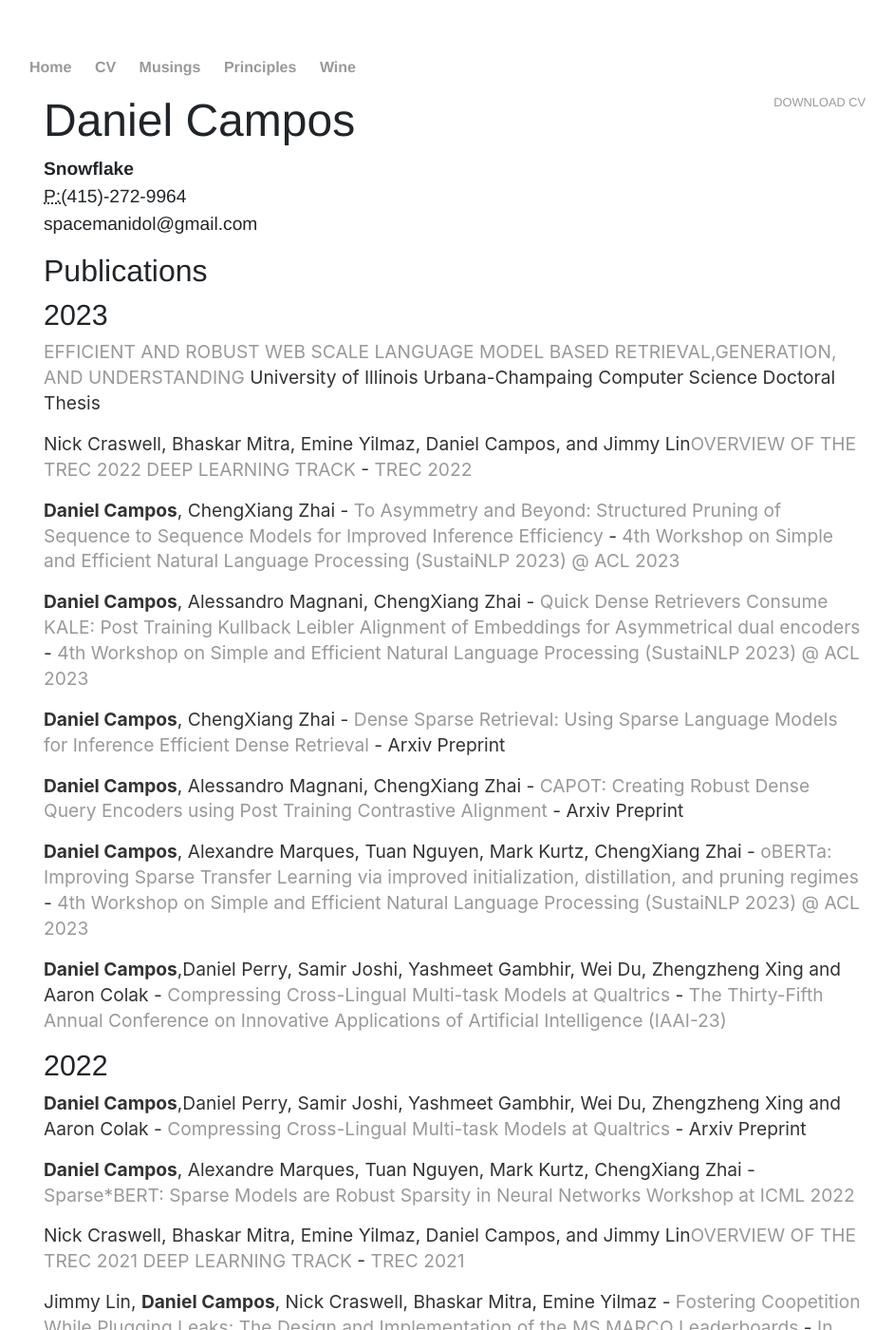
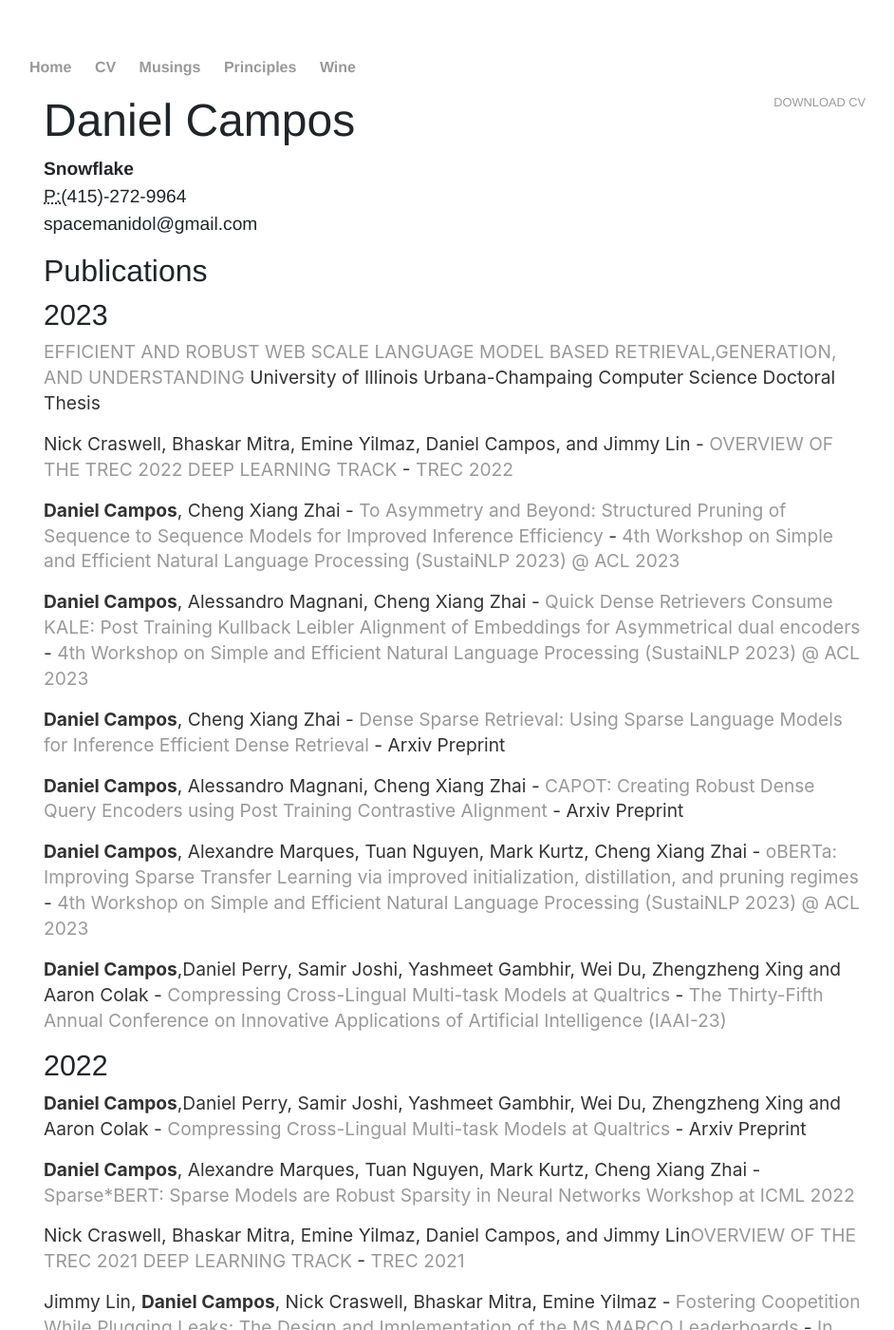
Before and after one commit to spacemanidol/spacemanidol.github.io, a Jekyll site: the page built from cv/index.html, in a window 1280 px wide and 1400 px high. Shown: the whole window at 95% size, without its empty margins (161-1103 px from the left). Built offline with Jekyll 4.4.1, drawn with Linux system fonts in a browser that asks for light colours; a script that is not in the unit is left out; comment, search, counter and statistics services are not loaded.

Commit message:
Update index.html

```diff
--- a/cv/index.html
+++ b/cv/index.html
@@ -3,7 +3,7 @@
 title: CV of Daniel Campos
 ---
 <div class="cv">
-	<a href="resume.pdf" class="download" title="Download CV as PDF">Download CV</a>
+	<a href="Resume.pdf" class="download" title="Download CV as PDF">Download CV</a>
 	<h1>Daniel Campos</h1>
 	<address>
 	<strong>Snowflake </strong><br>
@@ -13,16 +13,16 @@
 	<h2>Publications</h2>
 	<h4>2023</h4>
 	<p><a href='UIUCTHESIS.pdf'>EFFICIENT AND ROBUST WEB SCALE LANGUAGE MODEL BASED RETRIEVAL,GENERATION, AND UNDERSTANDING</a> University of Illinois Urbana-Champaing Computer Science Doctoral Thesis</p>
-	<p>Nick Craswell, Bhaskar Mitra, Emine Yilmaz, </strong>Daniel Campos</strong>, and Jimmy Lin<a href='https://www.microsoft.com/en-us/research/publication/overview-of-the-trec-2022-deep-learning-track/'>OVERVIEW OF THE TREC 2022 DEEP LEARNING TRACK</a> - <a href='https://trec.nist.gov/tracks.html'>TREC 2022</a></p>
-	<p><strong>Daniel Campos</strong>, ChengXiang Zhai - <a href='https://arxiv.org/abs/2304.00114'>To Asymmetry and Beyond: Structured Pruning of Sequence to Sequence Models for Improved Inference Efficiency</a> - <a href='https://sites.google.com/view/sustainlp2023/call-for-papers?authuser=0'> 4th Workshop on Simple and Efficient Natural Language Processing (SustaiNLP 2023) @ ACL 2023</a></p>
-	<p><strong>Daniel Campos</strong>, Alessandro Magnani, ChengXiang Zhai - <a href='https://arxiv.org/abs/2304.01016'>Quick Dense Retrievers Consume KALE: Post Training Kullback Leibler Alignment of Embeddings for Asymmetrical dual encoders</a> - <a href='https://sites.google.com/view/sustainlp2023/call-for-papers?authuser=0'> 4th Workshop on Simple and Efficient Natural Language Processing (SustaiNLP 2023) @ ACL 2023</a> </p>
-	<p><strong>Daniel Campos</strong>, ChengXiang Zhai - <a href='https://arxiv.org/abs/2304.00114'>Dense Sparse Retrieval: Using Sparse Language Models for Inference Efficient Dense Retrieval</a> - Arxiv Preprint </p>
-	<p><strong>Daniel Campos</strong>, Alessandro Magnani, ChengXiang Zhai - <a href='https://arxiv.org/abs/2304.03401'>CAPOT: Creating Robust Dense Query Encoders using Post Training Contrastive Alignment</a>  - Arxiv Preprint </p>
-	<p><strong>Daniel Campos</strong>, Alexandre Marques, Tuan Nguyen, Mark Kurtz, ChengXiang Zhai - <a href='https://arxiv.org/abs/2303.17612'>oBERTa: Improving Sparse Transfer Learning via improved initialization, distillation, and pruning regimes</a> - <a href='https://sites.google.com/view/sustainlp2023/call-for-papers?authuser=0'> 4th Workshop on Simple and Efficient Natural Language Processing (SustaiNLP 2023) @ ACL 2023</a> </p>
+	<p>Nick Craswell, Bhaskar Mitra, Emine Yilmaz, </strong>Daniel Campos</strong>, and Jimmy Lin - <a href='https://www.microsoft.com/en-us/research/publication/overview-of-the-trec-2022-deep-learning-track/'>OVERVIEW OF THE TREC 2022 DEEP LEARNING TRACK</a> - <a href='https://trec.nist.gov/tracks.html'>TREC 2022</a></p>
+	<p><strong>Daniel Campos</strong>, Cheng Xiang Zhai - <a href='https://arxiv.org/abs/2304.00114'>To Asymmetry and Beyond: Structured Pruning of Sequence to Sequence Models for Improved Inference Efficiency</a> - <a href='https://sites.google.com/view/sustainlp2023/call-for-papers?authuser=0'> 4th Workshop on Simple and Efficient Natural Language Processing (SustaiNLP 2023) @ ACL 2023</a></p>
+	<p><strong>Daniel Campos</strong>, Alessandro Magnani, Cheng Xiang Zhai - <a href='https://arxiv.org/abs/2304.01016'>Quick Dense Retrievers Consume KALE: Post Training Kullback Leibler Alignment of Embeddings for Asymmetrical dual encoders</a> - <a href='https://sites.google.com/view/sustainlp2023/call-for-papers?authuser=0'> 4th Workshop on Simple and Efficient Natural Language Processing (SustaiNLP 2023) @ ACL 2023</a> </p>
+	<p><strong>Daniel Campos</strong>, Cheng Xiang Zhai - <a href='https://arxiv.org/abs/2304.00114'>Dense Sparse Retrieval: Using Sparse Language Models for Inference Efficient Dense Retrieval</a> - Arxiv Preprint </p>
+	<p><strong>Daniel Campos</strong>, Alessandro Magnani, Cheng Xiang Zhai - <a href='https://arxiv.org/abs/2304.03401'>CAPOT: Creating Robust Dense Query Encoders using Post Training Contrastive Alignment</a>  - Arxiv Preprint </p>
+	<p><strong>Daniel Campos</strong>, Alexandre Marques, Tuan Nguyen, Mark Kurtz, Cheng Xiang Zhai - <a href='https://arxiv.org/abs/2303.17612'>oBERTa: Improving Sparse Transfer Learning via improved initialization, distillation, and pruning regimes</a> - <a href='https://sites.google.com/view/sustainlp2023/call-for-papers?authuser=0'> 4th Workshop on Simple and Efficient Natural Language Processing (SustaiNLP 2023) @ ACL 2023</a> </p>
 	<p><strong>Daniel Campos</strong>,Daniel Perry, Samir Joshi, Yashmeet Gambhir, Wei Du, Zhengzheng Xing and Aaron Colak - <a href=''>Compressing Cross-Lingual Multi-task Models at Qualtrics</a> - <a href='https://aaai.org/Conferences/AAAI-23/iaai-23-call/'>The Thirty-Fifth Annual Conference on Innovative Applications of Artificial Intelligence (IAAI-23)</a></p>
 	<h4>2022</h4>
 	<p><strong>Daniel Campos</strong>,Daniel Perry, Samir Joshi, Yashmeet Gambhir, Wei Du, Zhengzheng Xing and Aaron Colak - <a href=''>Compressing Cross-Lingual Multi-task Models at Qualtrics</a> - Arxiv Preprint </p>
-	<p><strong>Daniel Campos</strong>, Alexandre Marques, Tuan Nguyen, Mark Kurtz, ChengXiang Zhai - <a href='https://arxiv.org/abs/2205.12452'>Sparse*BERT: Sparse Models are Robust</a> <a href='https://www.sparseneural.net/home'>Sparsity in Neural Networks Workshop at ICML 2022</a></p>
+	<p><strong>Daniel Campos</strong>, Alexandre Marques, Tuan Nguyen, Mark Kurtz, Cheng Xiang Zhai - <a href='https://arxiv.org/abs/2205.12452'>Sparse*BERT: Sparse Models are Robust</a> <a href='https://www.sparseneural.net/home'>Sparsity in Neural Networks Workshop at ICML 2022</a></p>
 	<p>Nick Craswell, Bhaskar Mitra, Emine Yilmaz, </strong>Daniel Campos</strong>, and Jimmy Lin<a href='https://www.microsoft.com/en-us/research/uploads/prod/2022/05/trec2021-deeplearning-overview.pdf'>OVERVIEW OF THE TREC 2021 DEEP LEARNING TRACK</a> - <a href='https://trec.nist.gov/tracks.html'>TREC 2021</a></p>
 	<p>Jimmy Lin, <strong> Daniel Campos</strong>, Nick Craswell, Bhaskar Mitra, Emine Yilmaz - <a href=''>Fostering Coopetition While Plugging Leaks: The Design and Implementation of the MS MARCO Leaderboards</a>  - <a href='https://sigir.org/sigir2022/'>In Proceedings of the 45th International ACM SIGIR Conference on Research and Development in Information Retrieval</a></p>
 	<p>Eldar Kurtic, <strong> Daniel Campos</strong>, Tuan Nguyen, Elias Frantar, Mark Kurtz, Benjamin Fineran, Michael Goin, Dan Alistarh - <a href='https://arxiv.org/abs/2203.07259'>The Optimal BERT Surgeon: Scalable and Accurate Second-Order Pruning for Large Language Models</a> - <a href='https://sites.google.com/view/efficientml'>2nd workshop on Efficient ML </a></p>
```
